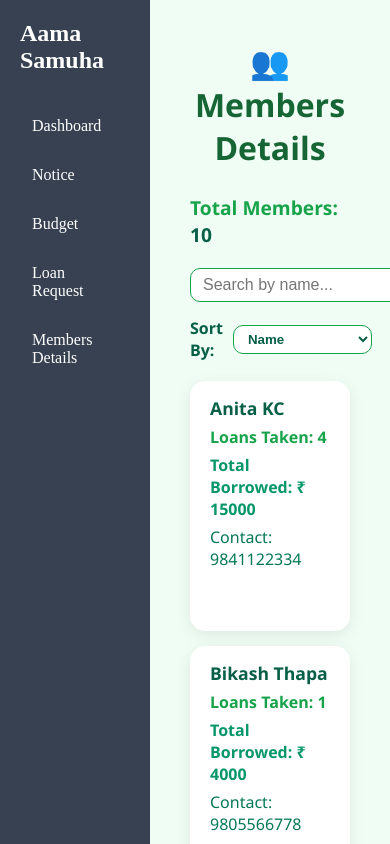
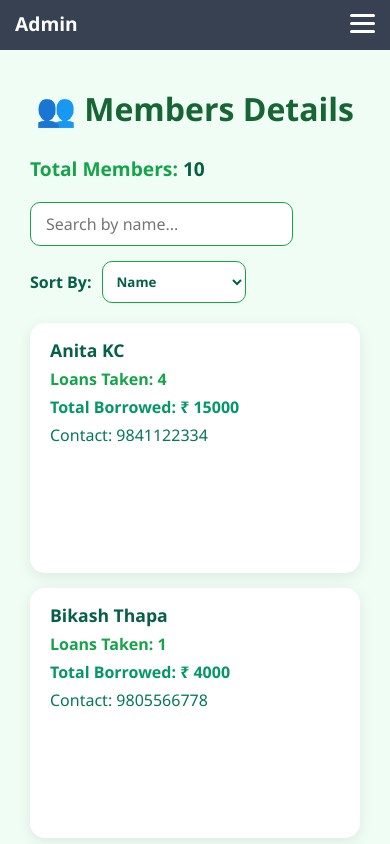
Before and after one commit to Aadarsha-Pokhrel/hackathonscratch, a React (Vite) app: page /admin/membersdetails in a window 390 px wide. Shown: the top 844 px of the page. Built offline with nearby package versions, Linux system fonts and the light colour scheme.

Commit message:
[Admin page sidebar made responsive]

```diff
--- a/src/Admin/AdminPage.css
+++ b/src/Admin/AdminPage.css
@@ -1,20 +1,21 @@
-*{
-  margin:0;
-  padding:0;
+* {
+  margin: 0;
+  padding: 0;
   box-sizing: border-box;
+  font-family: 'Segoe UI', Tahoma, Geneva, Verdana, sans-serif;
 }
 
+/* Layout */
 .admin-layout {
   display: flex;
-  min-height: 100vh; /* full viewport height */
-  background: #f0fdf4; /* light green background */
+  min-height: 100vh;
+  background: #f0fdf4;
 }
 
-/* Sidebar */
+/* Sidebar desktop */
 .sidebar {
-  width:220px;
-  min-width:150px;
-  background: #374151; /* dark green */
+  min-width: 220px;
+  background: #374151;
   color: white;
   padding: 20px;
   display: flex;
@@ -22,30 +23,116 @@
   gap: 15px;
   position: sticky;
   top: 0;
-  height: 100vh; /* full height for sticky */
+  height: 100vh;
+  transition: all 0.3s ease;
+  z-index: 1000;
 }
 
-.sidebar h2 {
+.sidebar h2, .sidebar-title {
   margin-bottom: 20px;
-  font-size: 1.5rem;
 }
 
 .sidebar a {
   color: white;
   text-decoration: none;
-  padding: 8px 12px;
+  font-weight: 600;
+  padding: 8px 0;
   border-radius: 8px;
-  transition: background 0.2s;
+  transition: background 0.2s, padding-left 0.2s;
 }
 
 .sidebar a:hover {
-  background: #22c55e; /* lighter green hover */
+  background: #059669;
+  padding-left: 8px;
 }
 
-/* Main content area */
+/* Content */
 .content {
-  flex-grow: 1; /* ✅ take remaining space */
+  flex-grow: 1;
   padding: 20px;
-  background: #f0fdf4; /* match theme */
-  overflow-y: auto; /* scroll if content is tall */
 }
+
+/* Topbar for mobile */
+.topbar {
+  display: none;
+  align-items: center;
+  justify-content: space-between; /* space between title and hamburger */
+  padding: 10px 15px;
+  background: #374151;
+  color: white;
+  position: sticky;
+  top: 0;
+  z-index: 1100;
+}
+
+.topbar-title {
+  font-size: 1.2rem;
+}
+
+/* Hamburger icon */
+.hamburger {
+  flex-direction: column;
+  gap: 5px;
+  cursor: pointer;
+  display: none;
+  z-index: 1101;
+  transition: transform 0.3s ease;
+}
+
+.hamburger .bar {
+  width: 25px;
+  height: 3px;
+  background-color: white;
+  border-radius: 2px;
+  transition: all 0.3s ease;
+}
+
+/* Hamburger animation to X */
+.hamburger.open .bar:nth-child(1) {
+  transform: rotate(45deg) translate(5px, 5px);
+}
+.hamburger.open .bar:nth-child(2) {
+  opacity: 0;
+}
+.hamburger.open .bar:nth-child(3) {
+  transform: rotate(-45deg) translate(5px, -5px);
+}
+
+/* Responsive */
+@media (max-width: 768px) {
+  .admin-layout {
+    flex-direction: column;
+  }
+
+  /* Show topbar */
+  .topbar {
+    display: flex;
+  }
+
+  /* Show hamburger */
+  .hamburger {
+    display: flex;
+  }
+
+  /* Sidebar hidden by default and full width dropdown on mobile */
+  .sidebar {
+    position: absolute;
+    top: 50px;
+    left: 0;
+    width: 100%; /* full width */
+    height: calc(100vh - 50px);
+    transform: translateY(-100%);
+    background: #374151;
+    padding: 20px;
+    flex-direction: column;
+    transition: transform 0.3s ease;
+  }
+
+  .sidebar.open {
+    transform: translateY(0);
+  }
+
+  .content {
+    padding: 20px 10px;
+  }
+}
--- a/src/Admin/AdminPage.jsx
+++ b/src/Admin/AdminPage.jsx
@@ -1,20 +1,40 @@
-import { Link, Outlet } from 'react-router';
-import './AdminPage.css';
+import { useState } from "react";
+import { Link, Outlet } from "react-router";
+import "./AdminPage.css";
 
 export function AdminPage() {
+  const [menuOpen, setMenuOpen] = useState(false);
+
+  const toggleMenu = () => setMenuOpen(!menuOpen);
+
   return (
     <div className="admin-layout">
-      <aside className="sidebar">
-        <h2>Aama Samuha</h2>
+      {/* Topbar for mobile */}
+      <div className="topbar">
+        <h2 className="topbar-title">Admin</h2>
 
-        <Link to="">Dashboard</Link>
-        <Link to="notice">Notice</Link>
-        <Link to="budget">Budget</Link>
-        <Link to="loanRequest">Loan Request</Link>
-        <Link to="membersdetails">Members Details</Link>
+        <div
+          className={`hamburger ${menuOpen ? "open" : ""}`}
+          onClick={toggleMenu}
+        >
+          <div className="bar"></div>
+          <div className="bar"></div>
+          <div className="bar"></div>
+        </div>
+      </div>
+
+      {/* Sidebar for desktop or mobile full menu */}
+      <aside className={`sidebar ${menuOpen ? "open" : ""}`}>
+        <h2 className="sidebar-title">Admin</h2>
+        <Link to="/admin" onClick={() => setMenuOpen(false)}>Dashboard</Link>
+        <Link to="/admin/notice" onClick={() => setMenuOpen(false)}>Notice</Link>
+        <Link to="/admin/budget" onClick={() => setMenuOpen(false)}>Budget</Link>
+        <Link to="/admin/loanRequest" onClick={() => setMenuOpen(false)}>Loan Requests</Link>
+        <Link to="/admin/membersdetails" onClick={() => setMenuOpen(false)}>Members</Link>
       </aside>
 
-      <main className="content">
+      {/* Main Content */}
+      <main className="content" onClick={() => menuOpen && setMenuOpen(false)}>
         <Outlet />
       </main>
     </div>
--- a/src/Admin/Members/MembersPage.css
+++ b/src/Admin/Members/MembersPage.css
@@ -40,7 +40,7 @@
 .search-input {
   flex: 1;
   min-width: 200px;
-  padding: 7px 12px;
+  padding: 10px 15px;
   border-radius: 10px;
   border: 1px solid #16a34a;
   font-size: 1rem;
@@ -61,7 +61,7 @@
 }
 
 .sort-section select {
-  padding: 5px 10px;
+  padding: 10px 10px;
   border-radius: 10px;
   border: 1px solid #16a34a;
   font-weight: 600;
```
